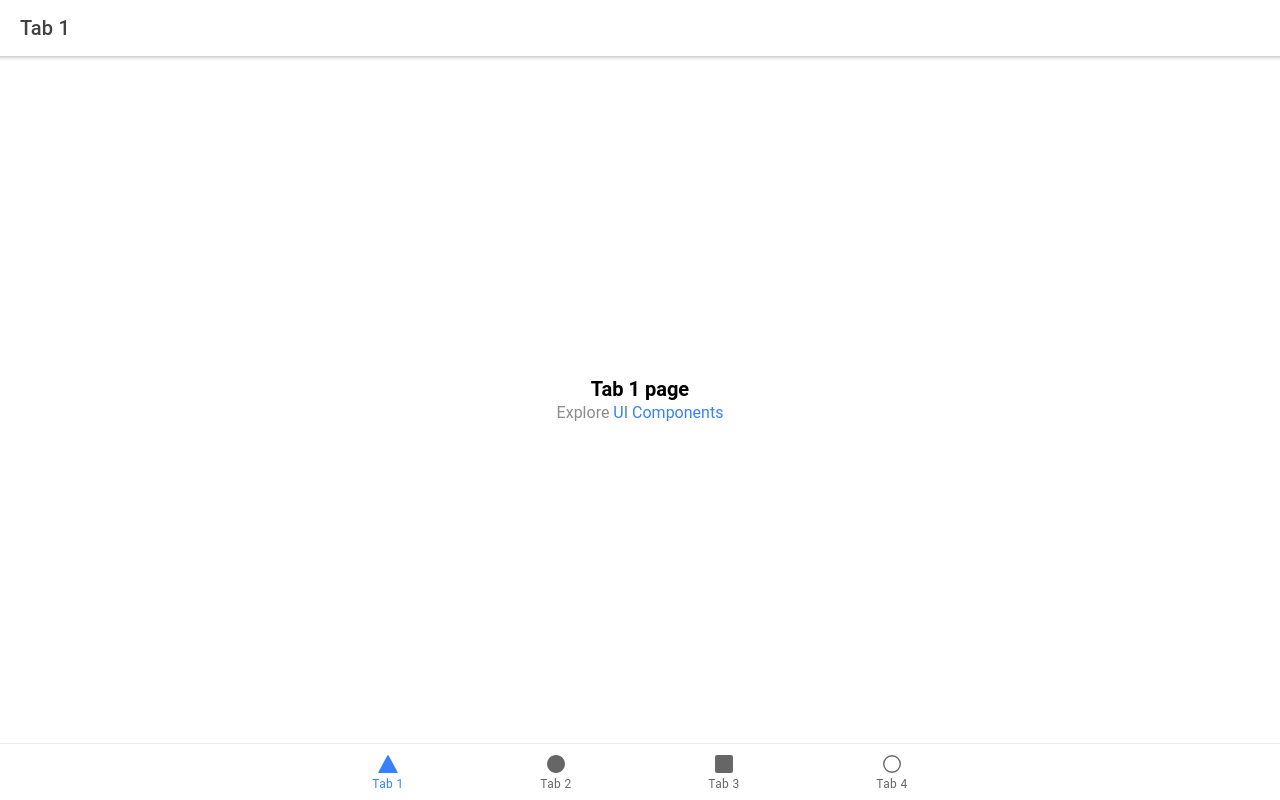
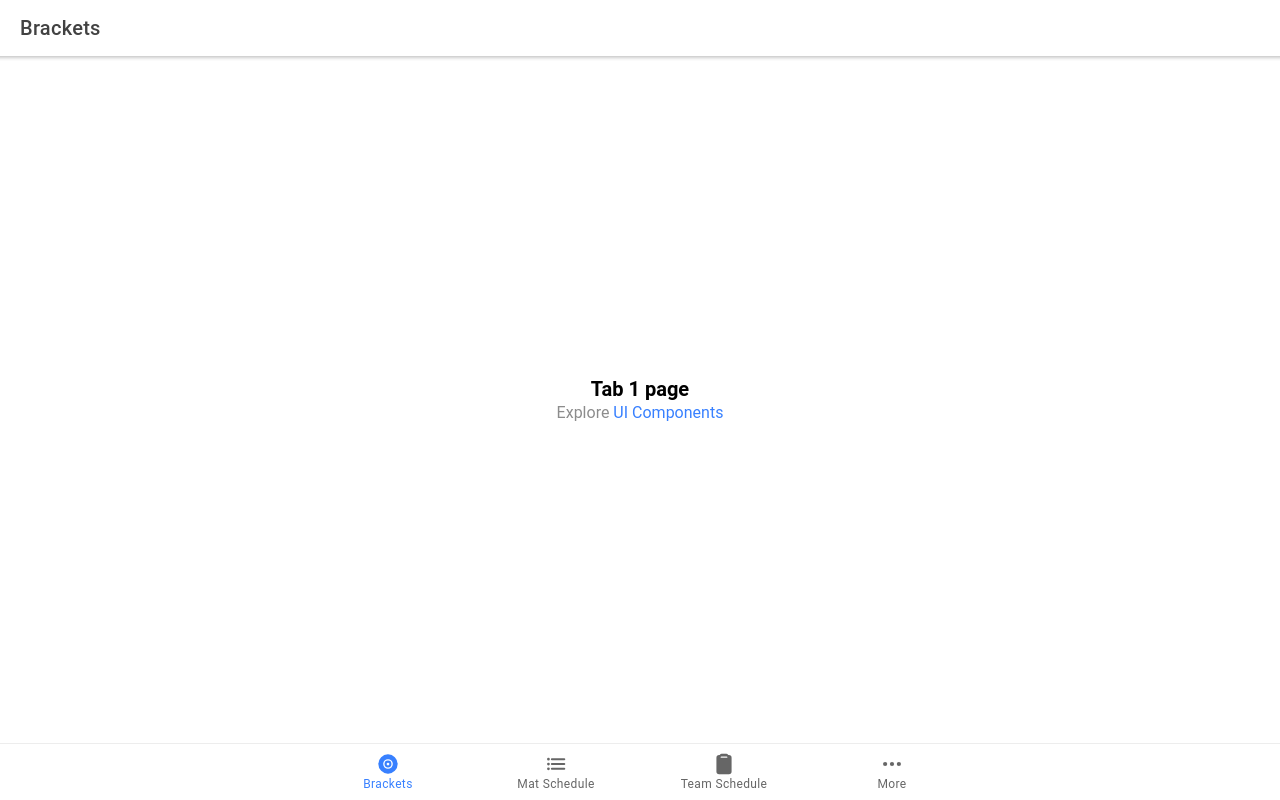
Before and after one commit to brentonring/matTime, a React (Create React App) app: page /tab1 in a window 1280 px wide. Built offline with nearby package versions, Linux system fonts and the light colour scheme.

Commit message:
changed tab names

```diff
--- a/public/index.html
+++ b/public/index.html
@@ -2,7 +2,7 @@
 <html lang="en">
   <head>
     <meta charset="utf-8" />
-    <title>Ionic App</title>
+    <title>Mat Time</title>
 
     <base href="/" />
 
@@ -16,7 +16,11 @@
 
     <link rel="manifest" href="%PUBLIC_URL%/manifest.json" />
 
-    <link rel="shortcut icon" type="image/png" href="%PUBLIC_URL%/assets/icon/favicon.png" />
+    <link
+      rel="shortcut icon"
+      type="image/png"
+      href="%PUBLIC_URL%/assets/icon/favicon.png"
+    />
 
     <!-- add to homescreen for ios -->
     <meta name="apple-mobile-web-app-capable" content="yes" />
@@ -27,5 +31,4 @@
   <body>
     <div id="root"></div>
   </body>
-
 </html>
--- a/src/App.tsx
+++ b/src/App.tsx
@@ -10,7 +10,7 @@ import {
   setupIonicReact
 } from '@ionic/react';
 import { IonReactRouter } from '@ionic/react-router';
-import { ellipse, ellipseOutline, square, triangle } from 'ionicons/icons';
+import { clipboard, disc, ellipse, ellipseOutline, ellipsisHorizontal, list, listCircle, menu, reorderThree, square, triangle } from 'ionicons/icons';
 import Tab1 from './pages/Tab1';
 import Tab2 from './pages/Tab2';
 import Tab3 from './pages/Tab3';
@@ -60,20 +60,20 @@ const App: React.FC = () => (
         </IonRouterOutlet>
         <IonTabBar slot="bottom">
           <IonTabButton tab="tab1" href="/tab1">
-            <IonIcon icon={triangle} />
-            <IonLabel>Tab 1</IonLabel>
+            <IonIcon icon={disc} />
+            <IonLabel>Brackets</IonLabel>
           </IonTabButton>
           <IonTabButton tab="tab2" href="/tab2">
-            <IonIcon icon={ellipse} />
-            <IonLabel>Tab 2</IonLabel>
+            <IonIcon icon={list} />
+            <IonLabel>Mat Schedule</IonLabel>
           </IonTabButton>
           <IonTabButton tab="tab3" href="/tab3">
-            <IonIcon icon={square} />
-            <IonLabel>Tab 3</IonLabel>
+            <IonIcon icon={clipboard} />
+            <IonLabel>Team Schedule</IonLabel>
           </IonTabButton>
           <IonTabButton tab="tab4" href="/tab4">
-            <IonIcon icon={ellipseOutline} />
-            <IonLabel>Tab 4</IonLabel>
+            <IonIcon icon={ellipsisHorizontal} />
+            <IonLabel>More</IonLabel>
           </IonTabButton>
         </IonTabBar>
       </IonTabs>
--- a/src/pages/Tab1.tsx
+++ b/src/pages/Tab1.tsx
@@ -7,13 +7,13 @@ const Tab1: React.FC = () => {
     <IonPage>
       <IonHeader>
         <IonToolbar>
-          <IonTitle>Tab 1</IonTitle>
+          <IonTitle>Brackets</IonTitle>
         </IonToolbar>
       </IonHeader>
       <IonContent fullscreen>
         <IonHeader collapse="condense">
           <IonToolbar>
-            <IonTitle size="large">Tab 1</IonTitle>
+            <IonTitle size="large">Brackets</IonTitle>
           </IonToolbar>
         </IonHeader>
         <ExploreContainer name="Tab 1 page" />
```
